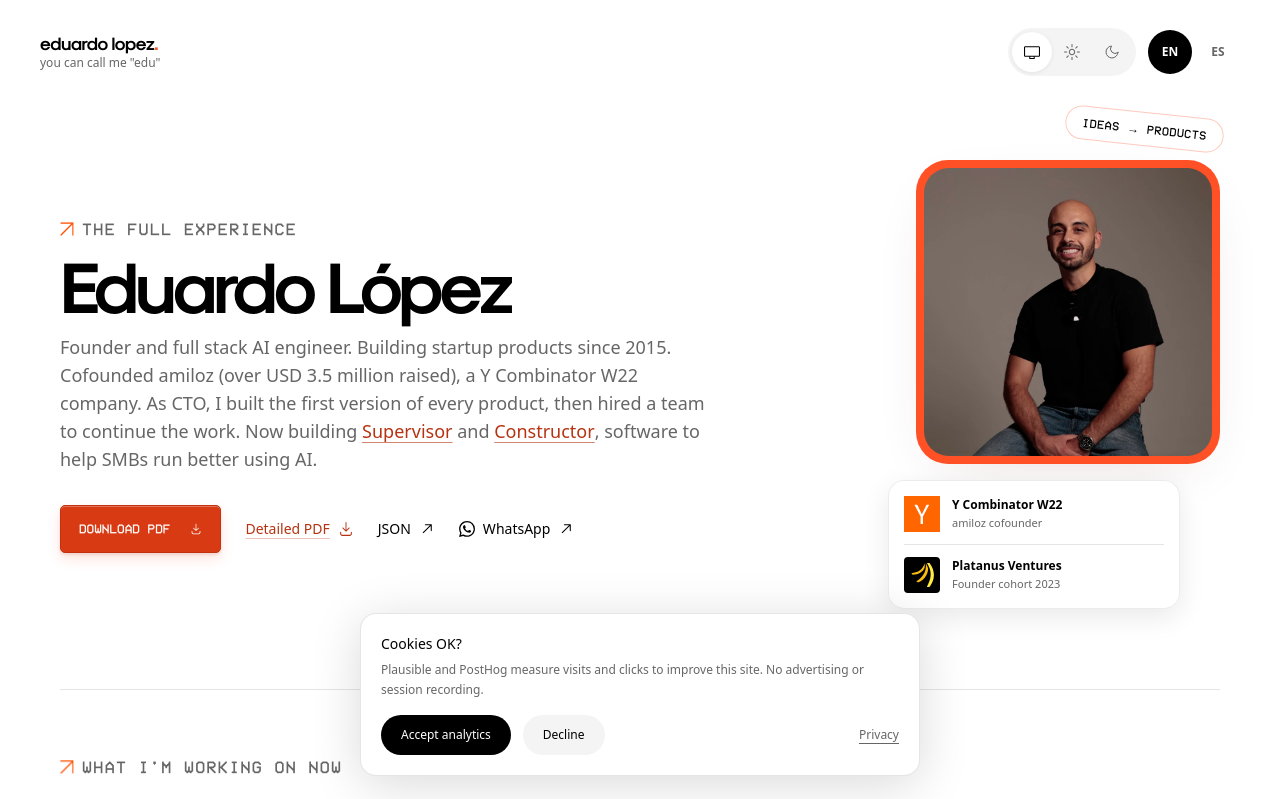
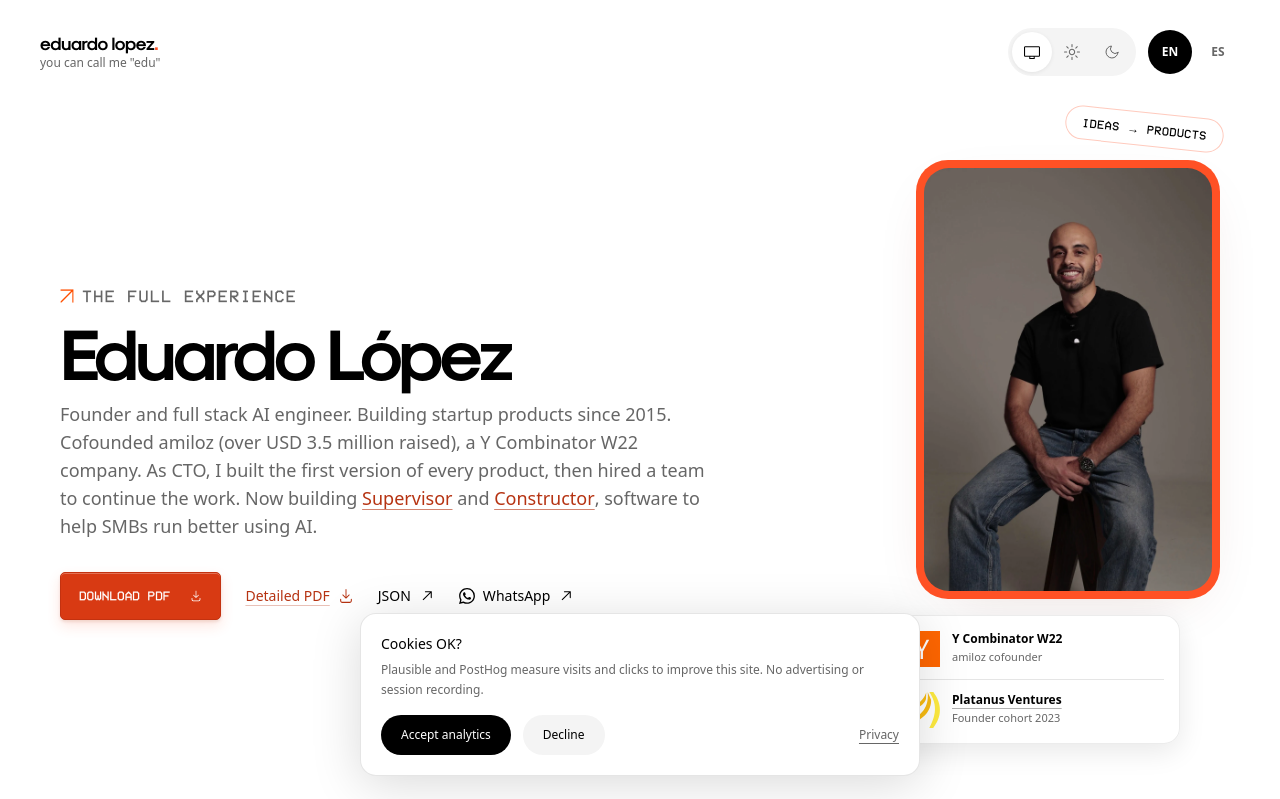
Before and after one commit to loama/personal-portfolio, a Next.js app: page /en/resume/founder in a window 1280 px wide. Shown: the top 799 px of the page. Built offline with nearby package versions, Linux system fonts and the light colour scheme.

Commit message:
fix(profile): show the full supplied portrait

```diff
--- a/scripts/generate-brand.ts
+++ b/scripts/generate-brand.ts
@@ -30,7 +30,7 @@ header.writeUInt32LE(22, 18);
 await writeFile("public/favicon.ico", Buffer.concat([header, png]));
 await sharp(Buffer.from(icon)).resize(180, 180).png().toFile("public/apple-touch-icon.png");
 
-const resizedPortrait = await sharp("public/images/eduardo-linkedin.webp").resize(346, 502, { fit: "inside" }).png().toBuffer({ resolveWithObject: true });
+const resizedPortrait = await sharp("public/images/eduardo-portrait.webp").resize(346, 502, { fit: "inside" }).png().toBuffer({ resolveWithObject: true });
 const { width, height } = resizedPortrait.info;
 const left = 792 + Math.round((346 - width) / 2);
 const top = 64 + Math.round((502 - height) / 2);
--- a/src/app/[lang]/resume/[version]/page.tsx
+++ b/src/app/[lang]/resume/[version]/page.tsx
@@ -35,7 +35,7 @@ export default async function ResumePage({ params }: { params: Params }) {
   const resume = getResume(lang, version);
   const structured = {
     "@context": "https://schema.org", "@type": "Person", name: resume.basics.name,
-    url: `${SITE_URL}/${lang}/resume/${version}`, image: `${SITE_URL}/images/eduardo-linkedin.webp`,
+    url: `${SITE_URL}/${lang}/resume/${version}`, image: `${SITE_URL}/images/eduardo-portrait.webp`,
     jobTitle: resume.basics.label, email: contacts.email,
     sameAs: [contacts.linkedin, contacts.x, contacts.github], knowsLanguage: ["English", "Spanish"],
   };
--- a/src/components/portrait.tsx
+++ b/src/components/portrait.tsx
@@ -1,6 +1,6 @@
 import Image from "next/image";
 import type { Locale } from "@/lib/site";
-import portraitImage from "../../public/images/eduardo-linkedin.webp";
+import portraitImage from "../../public/images/eduardo-portrait.webp";
 
 export function Portrait({ locale }: { locale: Locale }) {
   const es = locale === "es";
@@ -16,10 +16,10 @@ export function Portrait({ locale }: { locale: Locale }) {
         <Image src="/images/y-combinator.svg" alt="Y Combinator" width={36} height={36} className="h-9 w-9 flex-none" />
         <span><span className="block text-xs font-semibold">Y Combinator W22</span><span className="mt-0.5 block text-[11px] text-muted">{es ? "Cofundador de amiloz" : "amiloz cofounder"}</span></span>
       </div>
-      <div className="flex items-center gap-3 border-t border-ink/10 pt-3">
-        <Image src="/images/platanus.svg" alt="Platanus Ventures" width={36} height={36} className="h-9 w-9 flex-none rounded bg-black p-1.5" />
-        <span><span className="block text-xs font-semibold">Platanus Ventures</span><span className="mt-0.5 block text-[11px] text-muted">{es ? "Generación de fundadores 2023" : "Founder cohort 2023"}</span></span>
-      </div>
+      <a href="https://platan.us/" className="flex items-center gap-3 border-t border-ink/10 pt-3">
+        <Image src="/images/platanus.svg" alt="" width={36} height={36} className="h-9 w-9 flex-none" />
+        <span><span className="block text-xs font-semibold underline decoration-ink/30 underline-offset-4">Platanus Ventures</span><span className="mt-0.5 block text-[11px] text-muted">{es ? "Generación de fundadores 2023" : "Founder cohort 2023"}</span></span>
+      </a>
     </div>
     <span className="absolute -right-1 -top-12 hidden rotate-6 rounded-full border border-brand/30 bg-paper px-4 py-2 font-action text-xs uppercase tracking-[.04em] text-ink sm:block">{es ? "ideas → productos" : "ideas → products"}</span>
   </div>;
```
Also changed, not shown: public/images/eduardo-portrait.webp (added), public/og.png.
